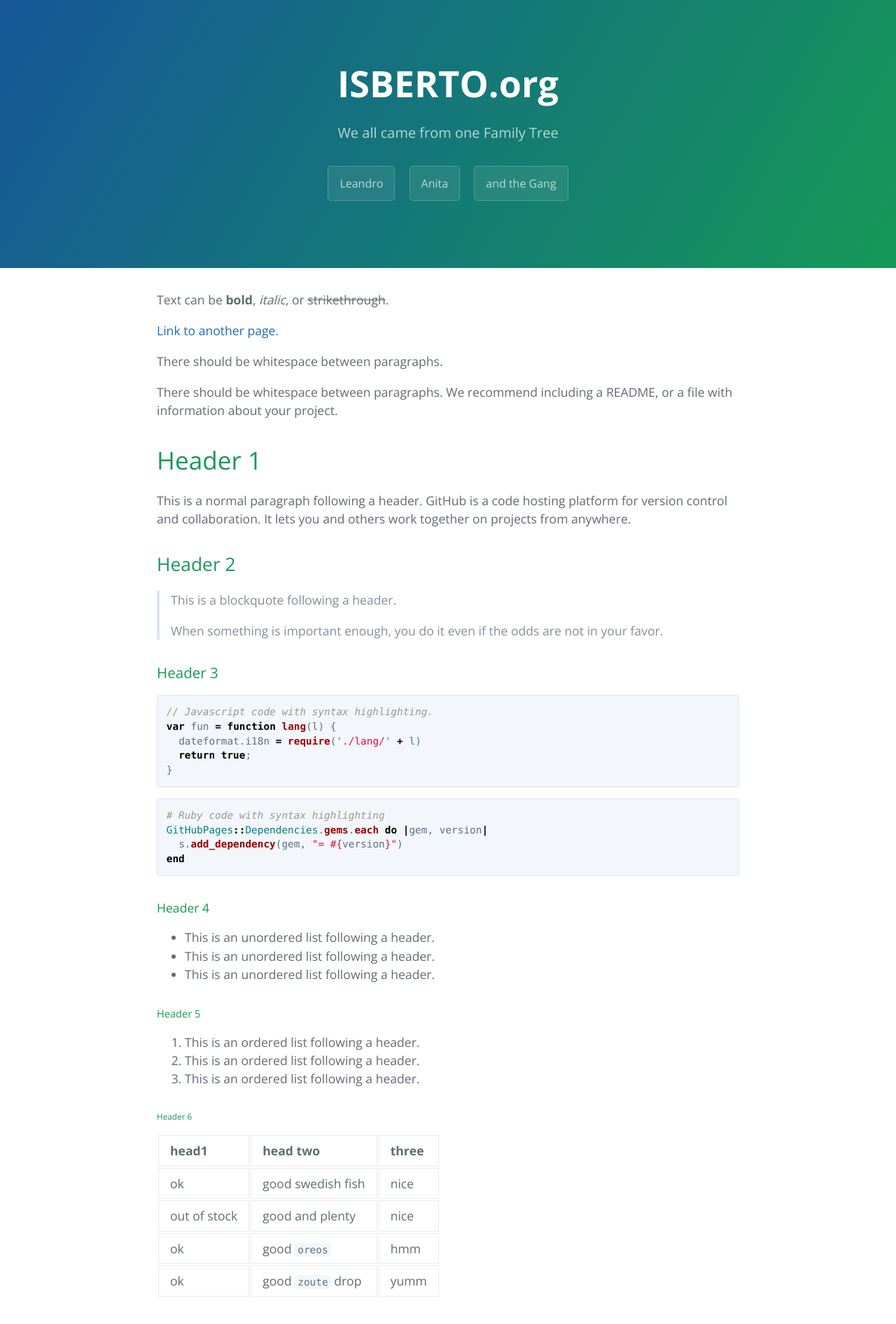
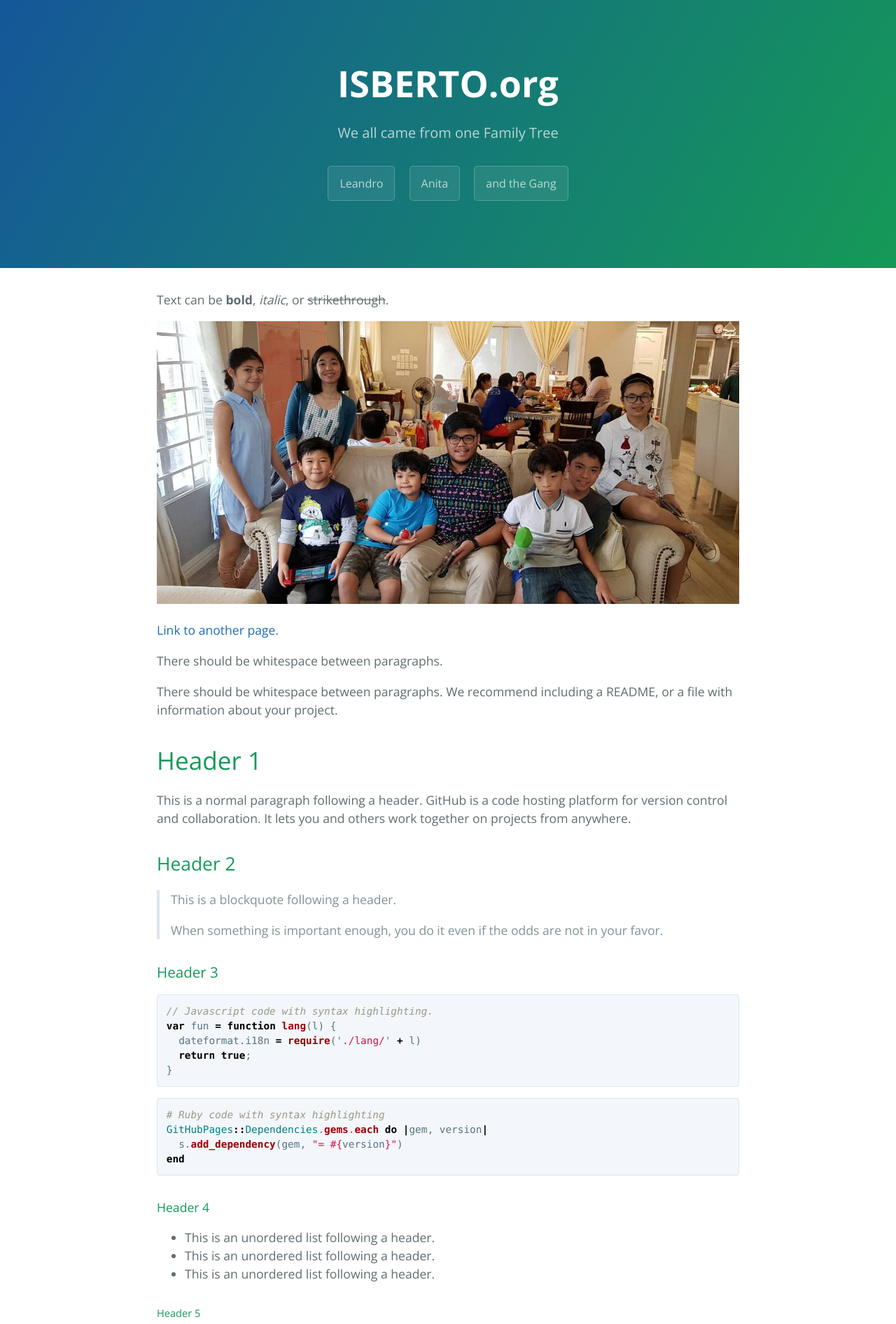
Before and after one commit to icebert04/ISBERTO, a Jekyll site: the page built from index.md, in a window 1280 px wide. Shown: the top 1892 px of the page at 70% size. Built offline with Jekyll 4.4.1, drawn with Linux system fonts in a browser that asks for light colours; nearby versions of some CDN libraries; library files that are not in the unit come from our copies.

Commit message:
Update index.md

```diff
--- a/index.md
+++ b/index.md
@@ -1,8 +1,11 @@
 ---
 layout: default
+published: true
 ---
 
 Text can be **bold**, _italic_, or ~~strikethrough~~.
+
+![Isberto](/images/Isberto Family.jpg)
 
 [Link to another page](./another-page.html).
 
```
